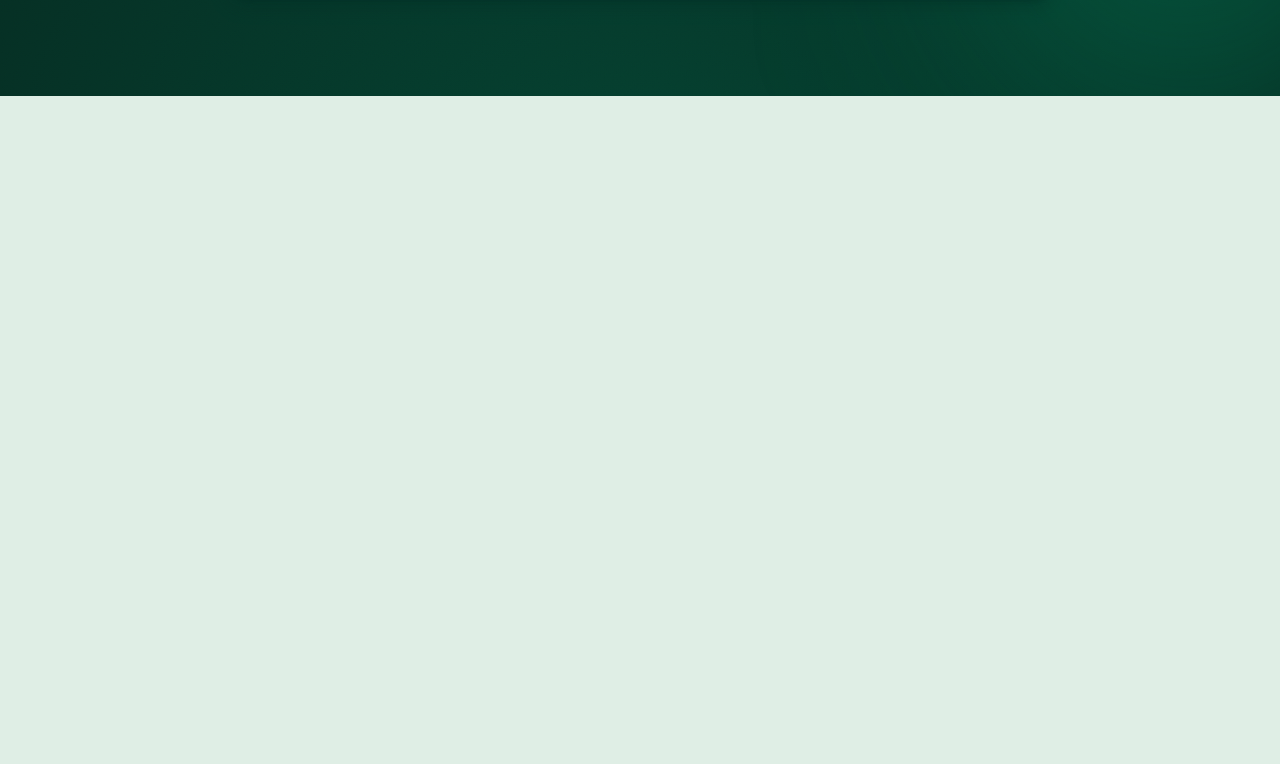
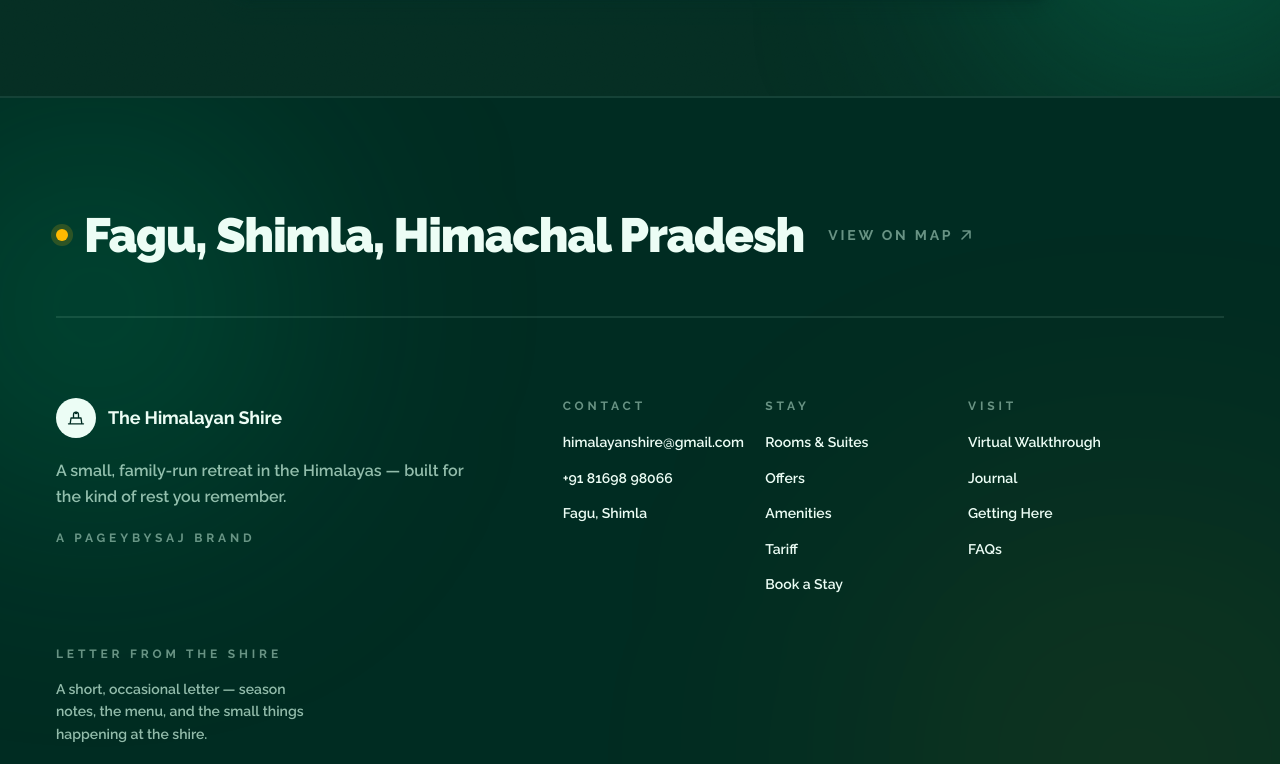
Before and after one commit to theone14122000/shire, a Next.js app: page /faq in a window 1280 px wide. Shown: the part 1473-2237 px from the top of the page. Before the commit the page ends 1569 px from the top, so only its background shows below. Built offline with nearby package versions, Linux system fonts and the light colour scheme.

Commit message:
faq updat3

```diff
--- a/app/faq/page.tsx
+++ b/app/faq/page.tsx
@@ -12,6 +12,7 @@ import {
 import Link from "next/link";
 import { useRef, useId, useState } from "react";
 import { SiteNav } from "../components/SiteNav";
+import { SiteFooter } from "../components/SiteFooter"; // <-- Added import
 
 const MAPS_URL =
   "https://www.google.com/maps?ll=31.066671,77.309332&z=13&t=m&hl=en&gl=IN&mapclient=embed&cid=4674173627328913394";
@@ -345,6 +346,9 @@ export default function FaqPage() {
           </div>
         </section>
       </MotionConfig>
+
+      {/* Footer */}
+      <SiteFooter />
     </main>
   );
 }
```
